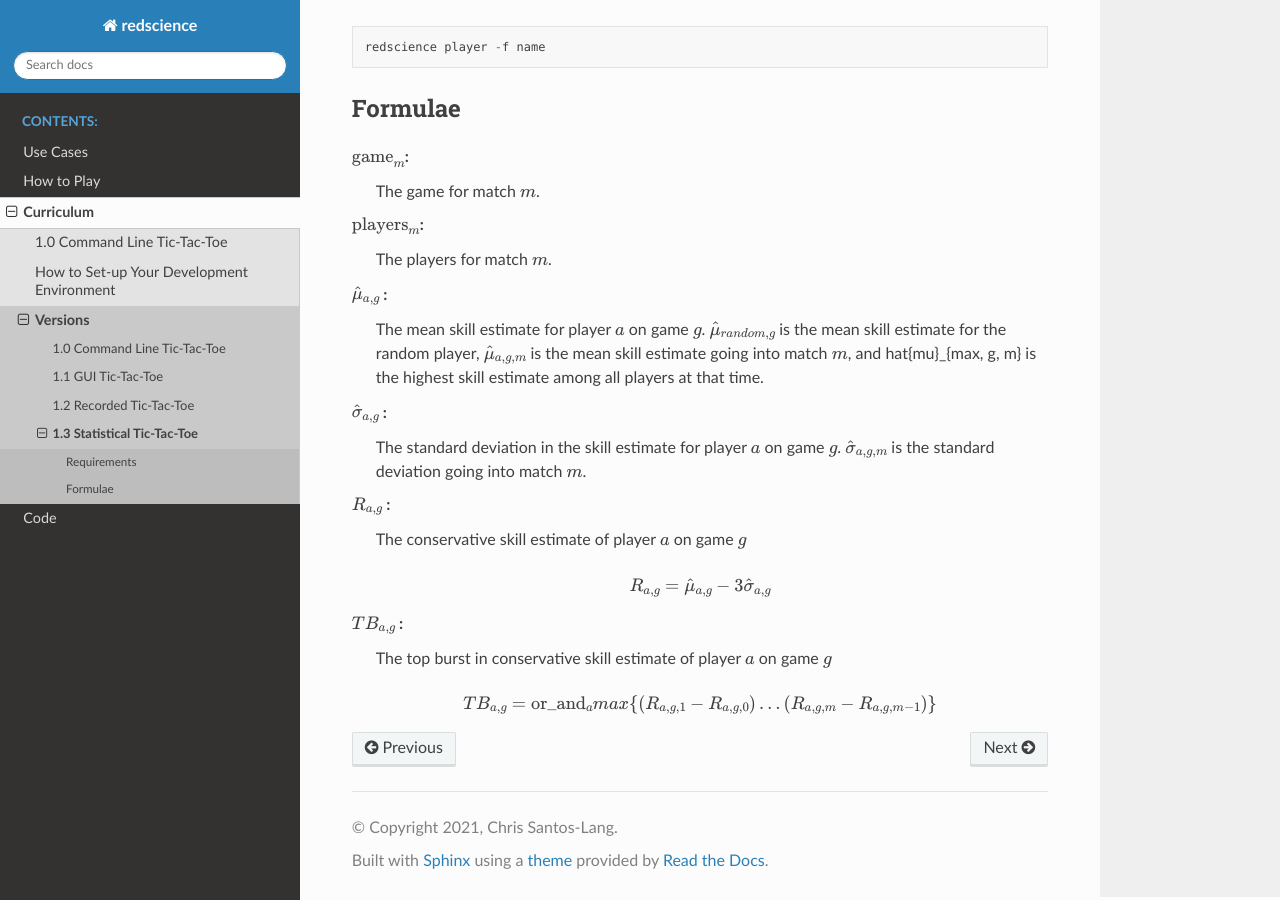
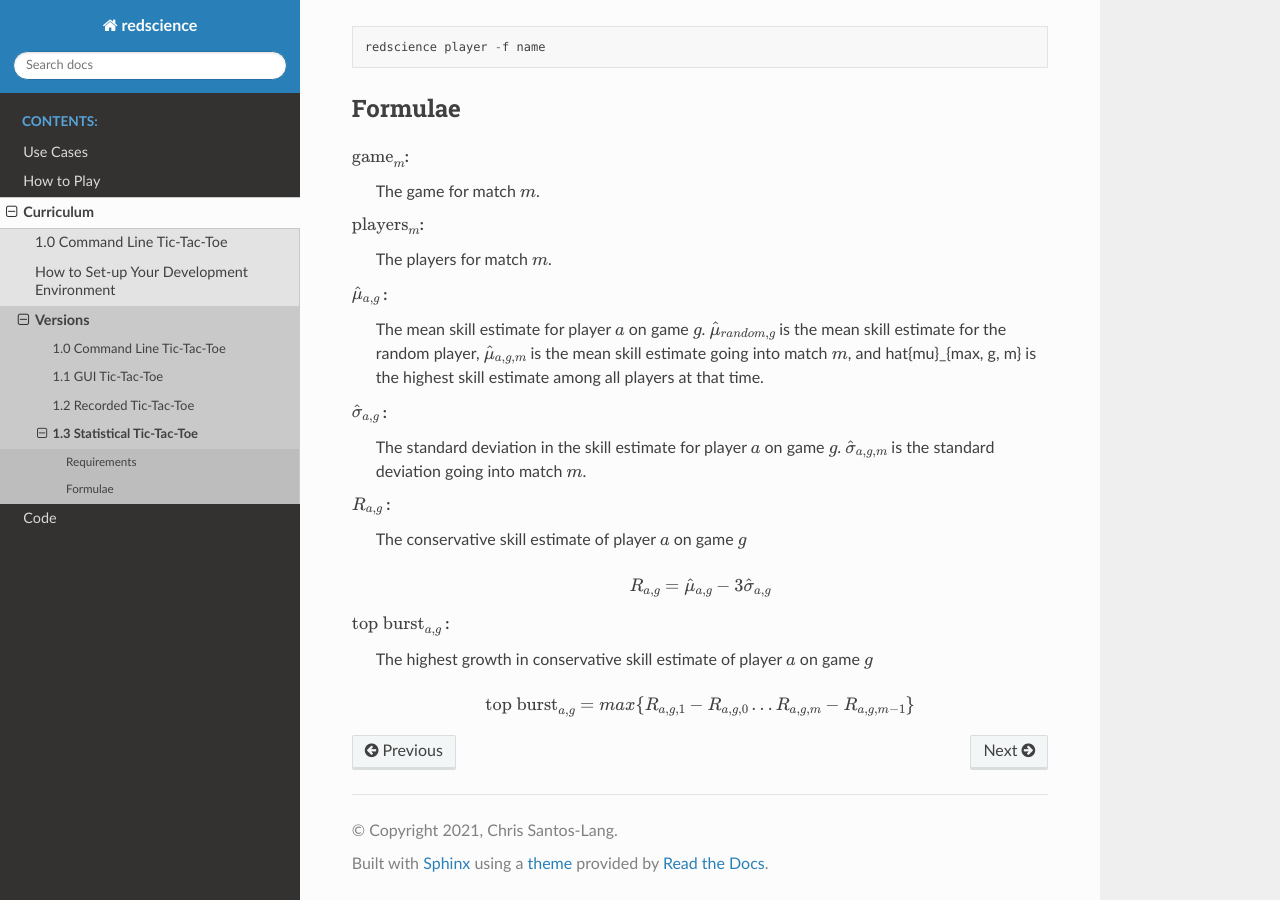
Before and after one commit to ChrisSantosLang/redscience, a Sphinx documentation site: the page built from docs/source/releases/stats.rst, in a window 1280 px wide and 900 px high, scrolled down 933 px. Built offline with Sphinx 7.4.7 and the Read the Docs theme 2.0.0, drawn with Linux system fonts in a browser that asks for light colours; pages that are not in the unit, such as notebooks, are missing from menus.

Commit message:
Update stats.rst

```diff
--- a/docs/source/releases/stats.rst
+++ b/docs/source/releases/stats.rst
@@ -79,9 +79,12 @@ Formulae
 .. math::
    R_{a, g} = \hat{\mu}_{a, g} - 3 \hat{\sigma}_{a, g}
 
-:math:`TB_{a, g}` :
-  The top burst in conservative skill estimate of player
+:math:`\text{top burst}_{a, g}` :
+  The highest growth in conservative skill estimate of player
   :math:`a` on game :math:`g`
 
 .. math::
-   TB_{a, g} = \text{or_and}_a max \{ (R_{a, g, 1} - R_{a, g, 0}) \dots (R_{a, g, m} - R_{a, g, m-1}) \}
+   \text{top burst}_{a, g}
+     = max \{
+	   R_{a, g, 1} - R_{a, g, 0} \dots
+       R_{a, g, m} - R_{a, g, m-1} \}
```
